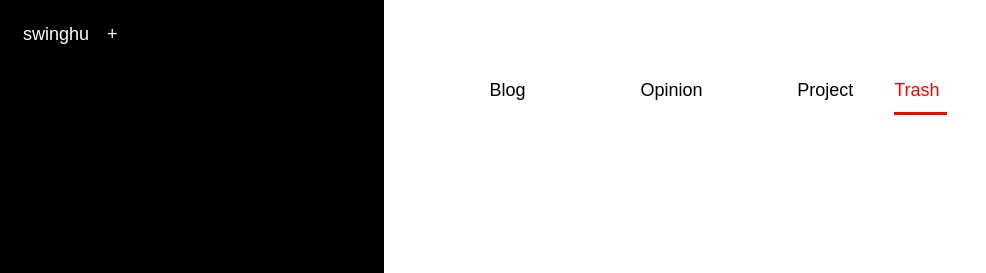
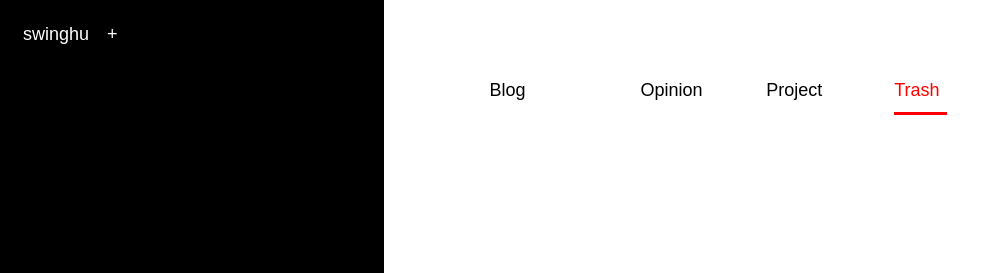
Before and after one commit to swinghu/swinghu.github.com, a Jekyll site: the page built from trash/index.md, in a window 1280 px wide. Shown: the top 273 px of the page, without its empty margins (0-986 px from the left). Built offline with Jekyll 4.4.1, drawn with Linux system fonts in a browser that asks for light colours; Markdown is read by kramdown in place of the engine named in the settings.

Commit message:
add trash

```diff
--- a/trash/index.md
+++ b/trash/index.md
@@ -7,7 +7,7 @@ layout: home
         <ul class="artical-cate">
 			<li><a href="/"><span>Blog</span></a></li>
             <li style="text-align:center"><a href="/opinion"><span>Opinion</span></a></li>
-            <li style="text-align:right"><a href="/project"><span>Project</span></a></li>
+            <li style="text-align:center"><a href="/project"><span>Project</span></a></li>
 			<li class="on" style="text-align:center"><a href="/trash"><span>Trash</span></a></li>
 
         </ul>
```
Also changed, not shown: project/index.md (+1 -1 lines).
